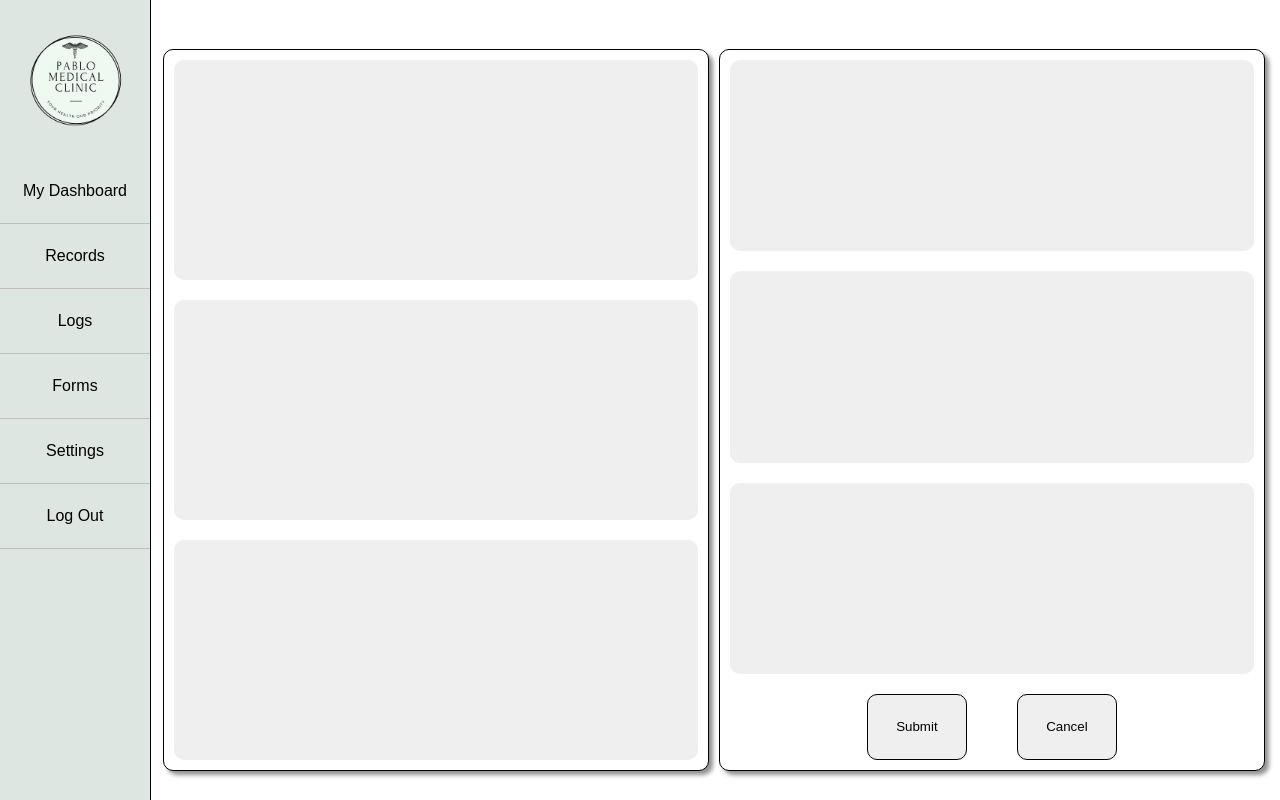
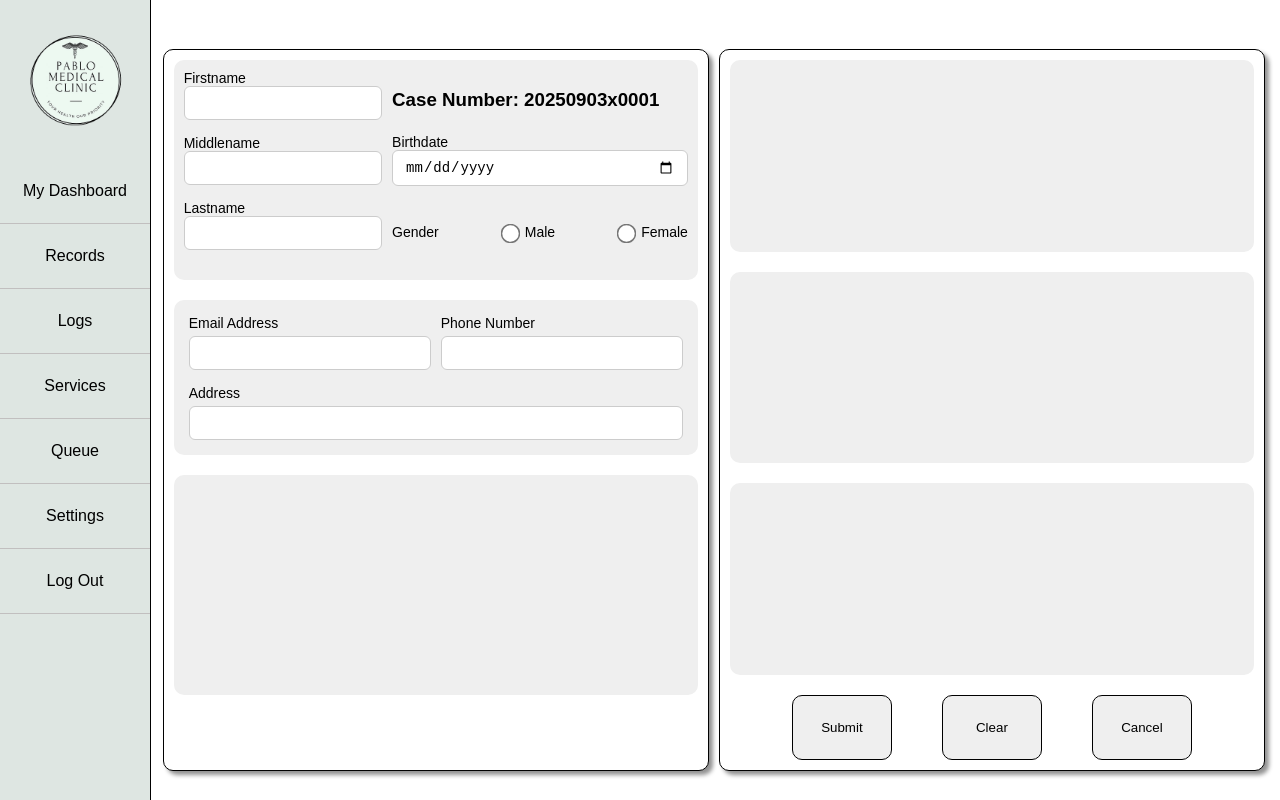
Before and after one commit to lemoncitoJeremy/Clinic-System-Revision, a React (Vite) app in the folder frontend/: page /forms in a window 1280 px wide. Built offline with nearby package versions, Linux system fonts and the light colour scheme; sample sign-in values are in the browser's storage.

Commit message:
Update added new page and contents and functionalities

```diff
--- a/frontend/src/App.tsx
+++ b/frontend/src/App.tsx
@@ -4,6 +4,7 @@ import Login from "./pages/login/login";
 import Dashboard from "./pages/dashboard/dashboard";
 import FormPage from "./pages/form/form_page";
 import ProtectedRoute from './components/routeGuard/routeGuard';
+import ServicesPage from "./pages/services/services"
 function App() {
 
   return (
@@ -21,6 +22,11 @@ function App() {
             <FormPage/>
             </ProtectedRoute>}
         />
+        <Route path="/services" element={
+            <ProtectedRoute>
+            <ServicesPage/>
+            </ProtectedRoute>}
+        />
       </Routes>
     </BrowserRouter>
   )
--- a/frontend/src/components/navigation bar/navbar.tsx
+++ b/frontend/src/components/navigation bar/navbar.tsx
@@ -23,7 +23,8 @@ const navbar = () => {
             <a  onClick= {()=>navigate("/logs")} id="nav-logs" className="admin-only">Logs</a>
           </>
         )}
-            <a onClick= {()=>navigate("/forms")}>Forms</a>
+            <a onClick= {()=>navigate("/services")}>Services</a>
+            <a onClick= {()=>navigate("/queue")}>Queue</a>
             <a onClick= {()=>navigate("/settings")}>Settings</a>
             <a onClick= {handleLogout}>Log Out</a>
     </nav>
--- a/frontend/src/pages/form/form_page.tsx
+++ b/frontend/src/pages/form/form_page.tsx
@@ -1,7 +1,11 @@
+import { useLocation } from 'react-router-dom';
 import Navbar from '../../components/navigation bar/navbar';
 import './form_styles.css';
 
 const form_page = () => {
+    const location = useLocation();
+    const { service, data } = location.state || {};
+    console.log(service, data)
   return (
     <div className="form-container">
         <div className="form-navigation-panel">
@@ -9,8 +13,44 @@ const form_page = () => {
         </div>
         <form className="form-page" id="formPage">
             <div className="left-section">
-                <div className="input-container" id="1"></div>
-                <div className="input-container" id="2"></div>
+                <div className="input-container" id="1">
+                    <div className='info-field1'>
+                        <label className="required">Firstname <input type='text'></input></label>
+                        <label className="required">Middlename <input type='text'></input></label>
+                        <label className="required">Lastname <input type='text'></input></label>
+                    </div>
+                    <div className='info-field2'>
+                        <h3 > Case Number: 20250903x0001</h3>
+                        <label className="required">Birthdate <input type='date'/></label>
+                        <div className="gender-group">
+                            <label>Gender</label>
+                            <label>
+                            <input type="radio" name="gender" value="male" /> Male
+                            </label>
+                            <label>
+                            <input type="radio" name="gender" value="female" /> Female
+                            </label>
+                        </div>
+                    </div>
+                </div>
+                <div className="input-container2" id="2">
+                    <div className="row">
+                        <label>
+                        Email Address
+                        <input type="email" />
+                        </label>
+                        <label>
+                        Phone Number
+                        <input type="tel" />
+                        </label>
+                    </div>
+                    <div className="row full-width">
+                        <label>
+                        Address
+                        <input type="text" />
+                        </label>
+                    </div>
+                </div>
                 <div className="input-container" id="3"></div>
             </div>
             <div className="right-section">
@@ -19,6 +59,7 @@ const form_page = () => {
                 <div className="input-container" id="6"></div>
                 <div className="buttons">
                     <button type="button" className="btn" id="submitButton">Submit</button>
+                    <button type="button" className="btn" id="clearButton">Clear</button>
                     <button type="button" className="btn" id="cancelButton">Cancel</button>
                 </div>
             </div>
--- a/frontend/src/pages/form/form_styles.css
+++ b/frontend/src/pages/form/form_styles.css
@@ -23,8 +23,6 @@
     align-items: center;
     padding: 10px;
     background-color: #ffffff;
-
-
 }
 
 .left-section, .right-section{
@@ -55,14 +53,104 @@
     background-color: rgb(239, 239, 239);
     box-sizing: border-box;
     display: flex;
-    align-items: center;
-    flex-direction: column;
-    justify-content: space-between;
+    gap:10px;
+    padding:10px;
     border-radius: 10px;
 }
+
+.info-field1, .info-field2 {
+    width: 100%;
+    display: flex;
+    flex-direction: column;
+    gap: 10px;
+}
+
+.info-field1 label,
+.info-field2 label {
+    font-size: 14px;
+    font-weight: 500;
+    margin-bottom: 5px;
+}
+
+.info-field1 input,
+.info-field2 input {
+    width: 100%;
+    padding: 8px 12px;
+    border: 1px solid #ccc;
+    border-radius: 6px;
+    font-size: 14px;
+    box-sizing: border-box;
+}
+.info-field2{
+    gap: 5px;
+}
+
+.gender-group {
+    display: flex;
+    gap: 60px;
+    align-items: center;
+    margin-top: 28px;
+
+}
+
+.gender-group label {
+    font-size: 14px;
+    font-weight: 500;
+    display: flex;
+    align-items: center;
+    gap: 5px;
+}
+
+.gender-group input[type="radio"] {
+    transform: scale(1.5);
+    cursor: pointer;
+}
+
+.input-container2 {
+  width: calc(100% - 20px);
+  margin: 10px;
+  background-color: rgb(239, 239, 239);
+  box-sizing: border-box;
+  display: flex;
+  flex-direction: column;
+  gap: 15px;
+  padding: 15px;
+  border-radius: 10px;
+}
+
+.input-container2 .row {
+  display: flex;
+  gap: 10px;
+  width: 100%;
+}
+
+.input-container2 .row label {
+  flex: 1;
+  font-size: 14px;
+  font-weight: 500;
+  display: flex;
+  flex-direction: column;
+  gap: 5px;
+}
+
+.input-container2 input {
+  width: 100%;
+  padding: 8px;
+  border: 1px solid #ccc;
+  border-radius: 6px;
+  font-size: 14px;
+  box-sizing: border-box;
+}
+
+.input-container2 .row.full-width {
+  flex-direction: column;
+}
+
+
+
 .buttons{
-    width: calc(100% - 20px);
 
+    width: calc(100% -10px);
     height: calc(40% / 3 - 20px);
     margin: 10px;
     gap:50px;
--- /dev/null
+++ b/frontend/src/pages/services/services.tsx
@@ -0,0 +1,31 @@
+import Navbar from "../../components/navigation bar/navbar"
+import "./services_styles.css"
+import { useNavigate } from 'react-router-dom';
+import axios from 'axios';
+const services = () => {
+  const navigate = useNavigate();
+
+  const handleClick = async (service:String) => {
+        try {
+        const res = await axios.get(`http://localhost:3000/selectService/${service}`);
+        const data = res.data;
+        navigate("/forms", { state: { service, data } });
+        } catch (error) {
+        console.error("Error fetching data:", error);
+        }
+  };
+
+  return (
+    <div className="services-container">
+        <div className="form-navigation-panel">
+        <Navbar />
+        </div>
+        <div className="list-services">
+            <button className="xray" onClick= {()=>handleClick("xray")}> XRAY </button>
+            <button className="ultra-sound" onClick= {()=>handleClick("ultrasound")}> ULTRASOUND </button>
+        </div>
+    </div>
+  )
+}
+
+export default services
--- /dev/null
+++ b/frontend/src/pages/services/services_styles.css
@@ -0,0 +1,41 @@
+.services-container {
+    width: 100vw;
+    height: 100vh;
+    border-radius: 10px;
+    display: flex;
+    box-sizing: border-box;
+    margin: 0;
+    padding: 0;
+    overflow: hidden;
+
+}
+
+.list-services {
+    width: calc(100vw - 150px);
+    height: 100%;
+    display: grid;
+    grid-template-columns: repeat(4, 1fr);
+    grid-template-rows: repeat(2, 1fr);
+    gap: 10px;
+    padding: 30px;
+    background-color: #ffffff;
+}
+
+.list-services button {
+    width: 100%;
+    max-width: 350px;
+    height: 250px;
+    display: flex;
+    justify-content: center;
+    align-items: center;
+    background: #dee6e2;
+    border-radius: 12px;
+    font-size: 18px;
+    font-weight: bold;
+    cursor: pointer;
+    transition: 0.3s ease;
+}
+
+.list-services button:hover {
+    background:  #a2cfb8;
+}
```
Also changed, not shown: 2 other files (tests, documents, lock files or other folders).
